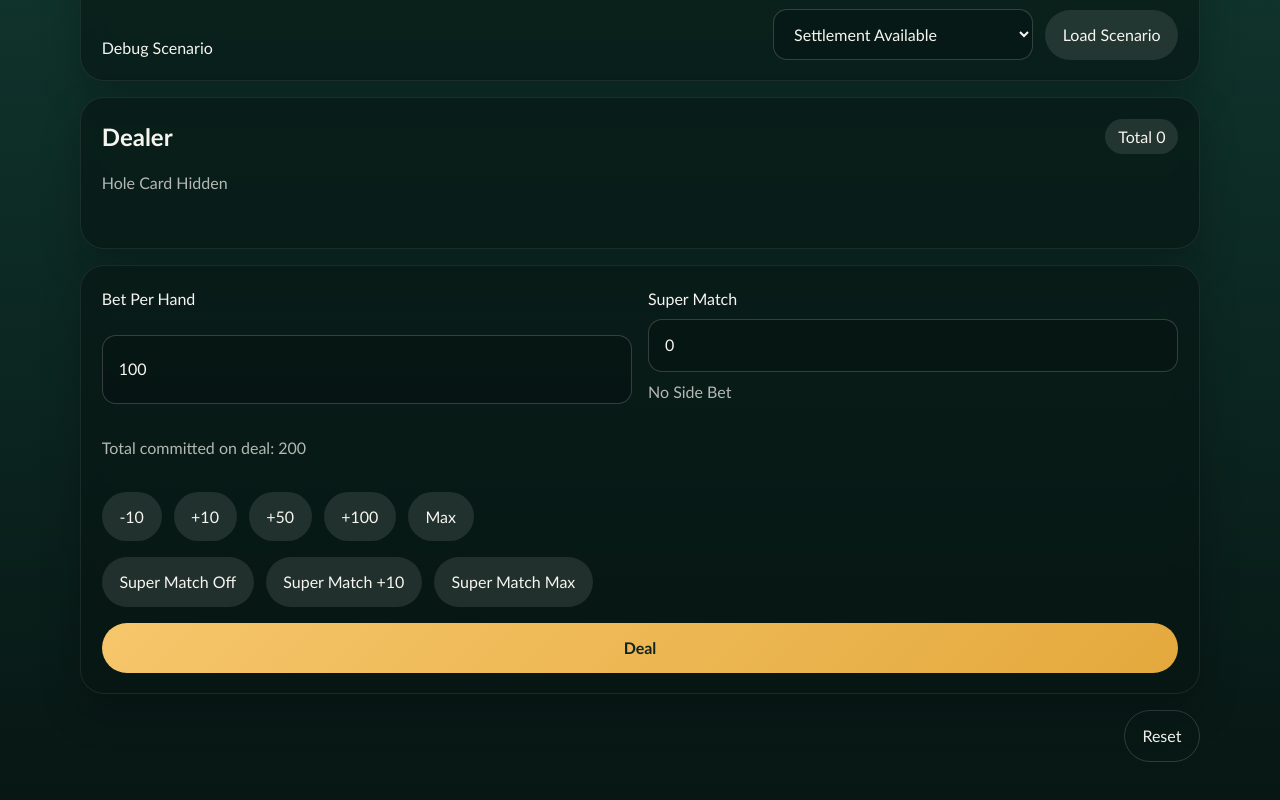
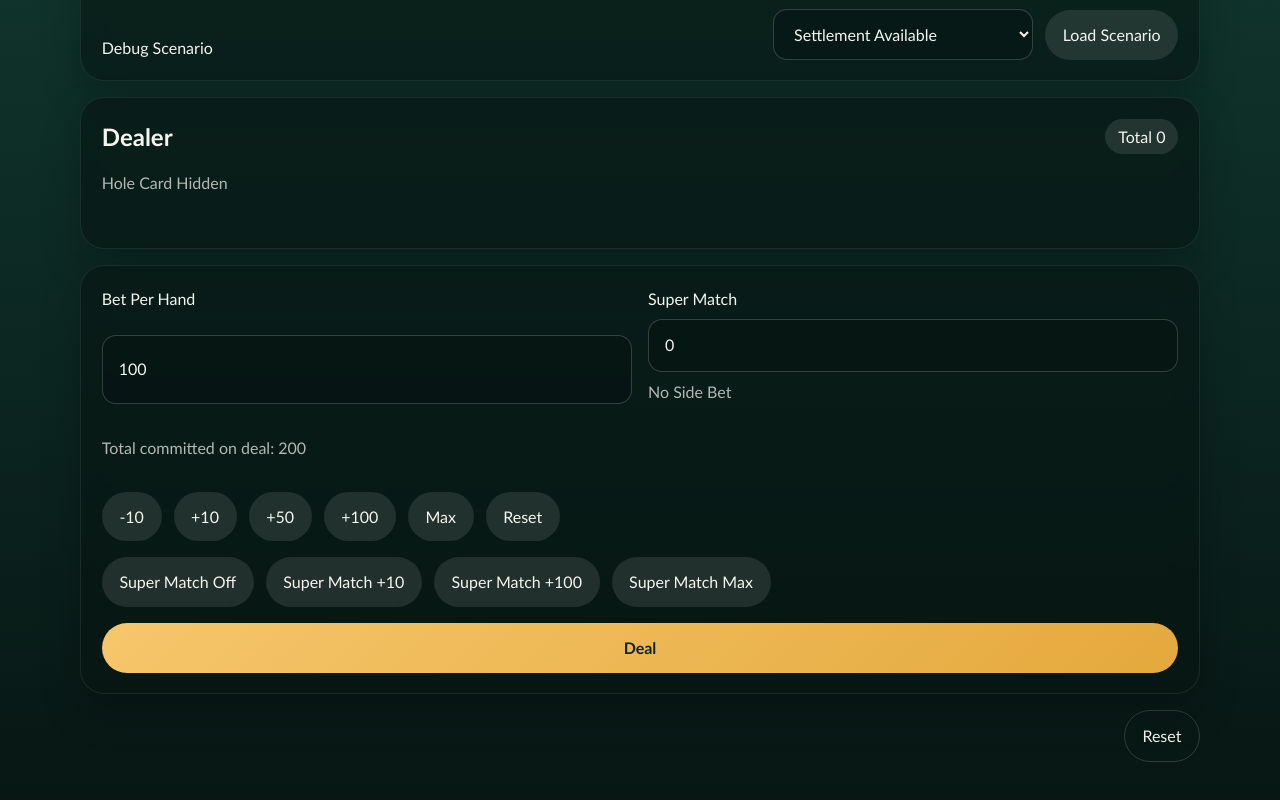
Before and after one commit to crackeveryday/blackjack-switch, a React (Vite) app: page / in a window 1280 px wide. Shown: the part 574-1374 px from the top of the page. Built offline with nearby package versions, Linux system fonts and the light colour scheme.

Commit message:
feat(ui): add quick bet reset controls

```diff
--- a/src/App.tsx
+++ b/src/App.tsx
@@ -19,7 +19,6 @@ import {
   hit,
   keepCards,
   MAX_BET,
-  MIN_BET,
   resetGame,
   startNextRound,
   startNextRoundWithSameBet,
@@ -80,13 +79,26 @@ export default function App() {
   const canUndo = canUndoRoundAction(gameState);
 
   const handleChangeBet = (bet: number) => {
-    setGameState((previous) => ({
-      ...previous,
-      currentBet: clampBet(
-        Math.max(MIN_BET, Math.min(MAX_BET, Number.isNaN(bet) ? previous.currentBet : bet)),
-        Math.max(0, previous.chips - previous.currentSuperMatchBet),
-      ),
-    }));
+    setGameState((previous) => {
+      if (Number.isNaN(bet)) {
+        return previous;
+      }
+
+      if (bet <= 0) {
+        return {
+          ...previous,
+          currentBet: 0,
+        };
+      }
+
+      return {
+        ...previous,
+        currentBet: clampBet(
+          Math.min(MAX_BET, bet),
+          Math.max(0, previous.chips - previous.currentSuperMatchBet),
+        ),
+      };
+    });
   };
 
   const handleChangeSuperMatchBet = (bet: number) => {
--- a/src/components/BettingControls.tsx
+++ b/src/components/BettingControls.tsx
@@ -19,7 +19,7 @@ export default function BettingControls({
 }: BettingControlsProps) {
   const maxBet = Math.min(MAX_BET, Math.floor((chips - currentSuperMatchBet) / 2 / BET_STEP) * BET_STEP);
   const maxSuperMatchBet = Math.min(MAX_BET, Math.floor((chips - currentBet * 2) / BET_STEP) * BET_STEP);
-  const canDeal = chips >= currentBet * 2 + currentSuperMatchBet;
+  const canDeal = currentBet >= MIN_BET && chips >= currentBet * 2 + currentSuperMatchBet;
   const totalCommitted = currentBet * 2 + currentSuperMatchBet;
 
   return (
@@ -30,7 +30,7 @@ export default function BettingControls({
           <input
             id="bet-input"
             type="number"
-            min={MIN_BET}
+            min={0}
             max={MAX_BET}
             step={BET_STEP}
             value={currentBet}
@@ -70,6 +70,9 @@ export default function BettingControls({
         <button type="button" onClick={() => onChangeBet(maxBet)}>
           Max
         </button>
+        <button type="button" onClick={() => onChangeBet(0)}>
+          Reset
+        </button>
       </div>
       <div className="button-row">
         <button type="button" onClick={() => onChangeSuperMatchBet(0)}>
@@ -77,6 +80,9 @@ export default function BettingControls({
         </button>
         <button type="button" onClick={() => onChangeSuperMatchBet(currentSuperMatchBet + BET_STEP)}>
           Super Match +10
+        </button>
+        <button type="button" onClick={() => onChangeSuperMatchBet(currentSuperMatchBet + 100)}>
+          Super Match +100
         </button>
         <button type="button" onClick={() => onChangeSuperMatchBet(maxSuperMatchBet)}>
           Super Match Max
```
Also changed, not shown: 1 other file (tests, documents, lock files or other folders).
